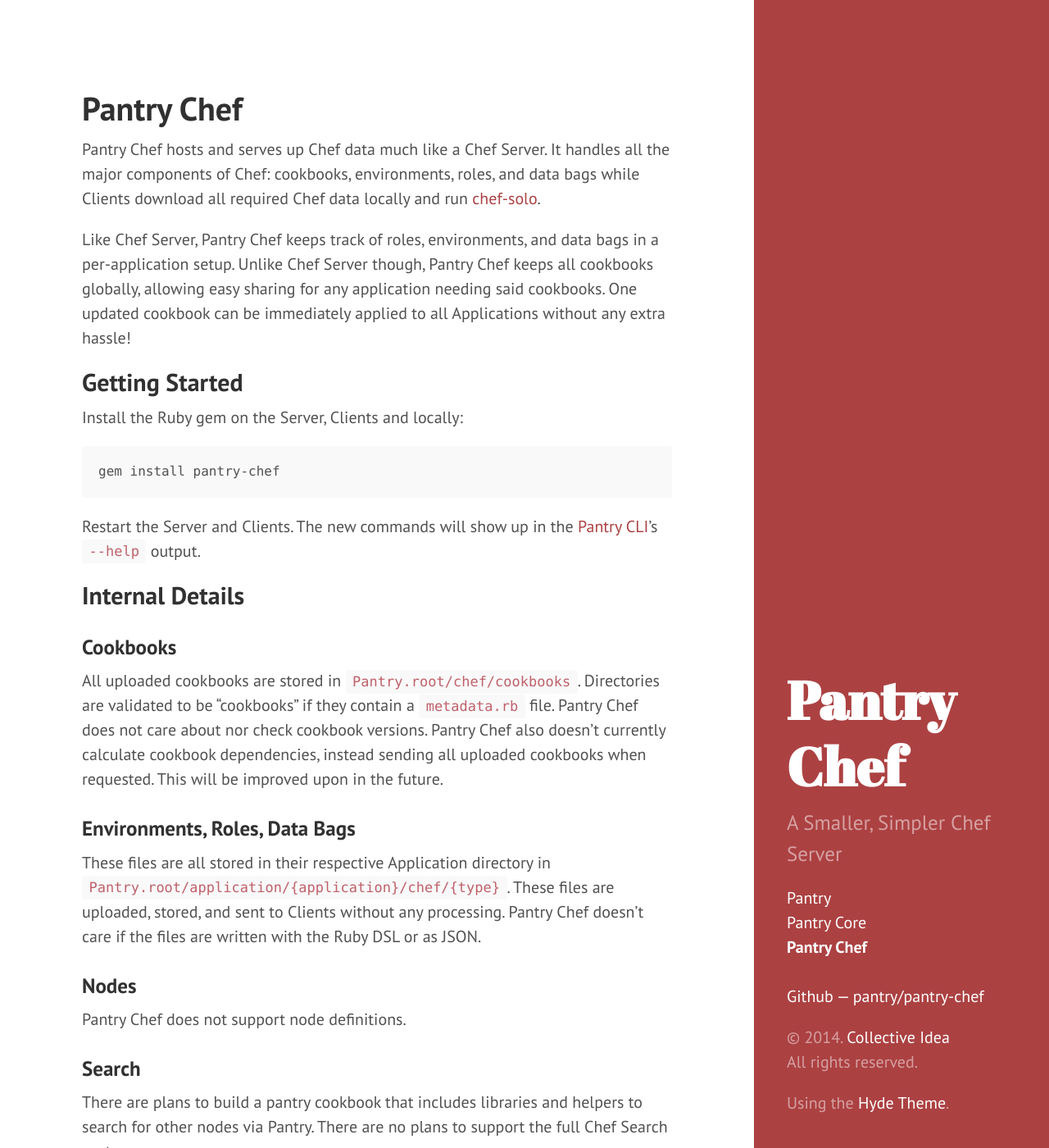
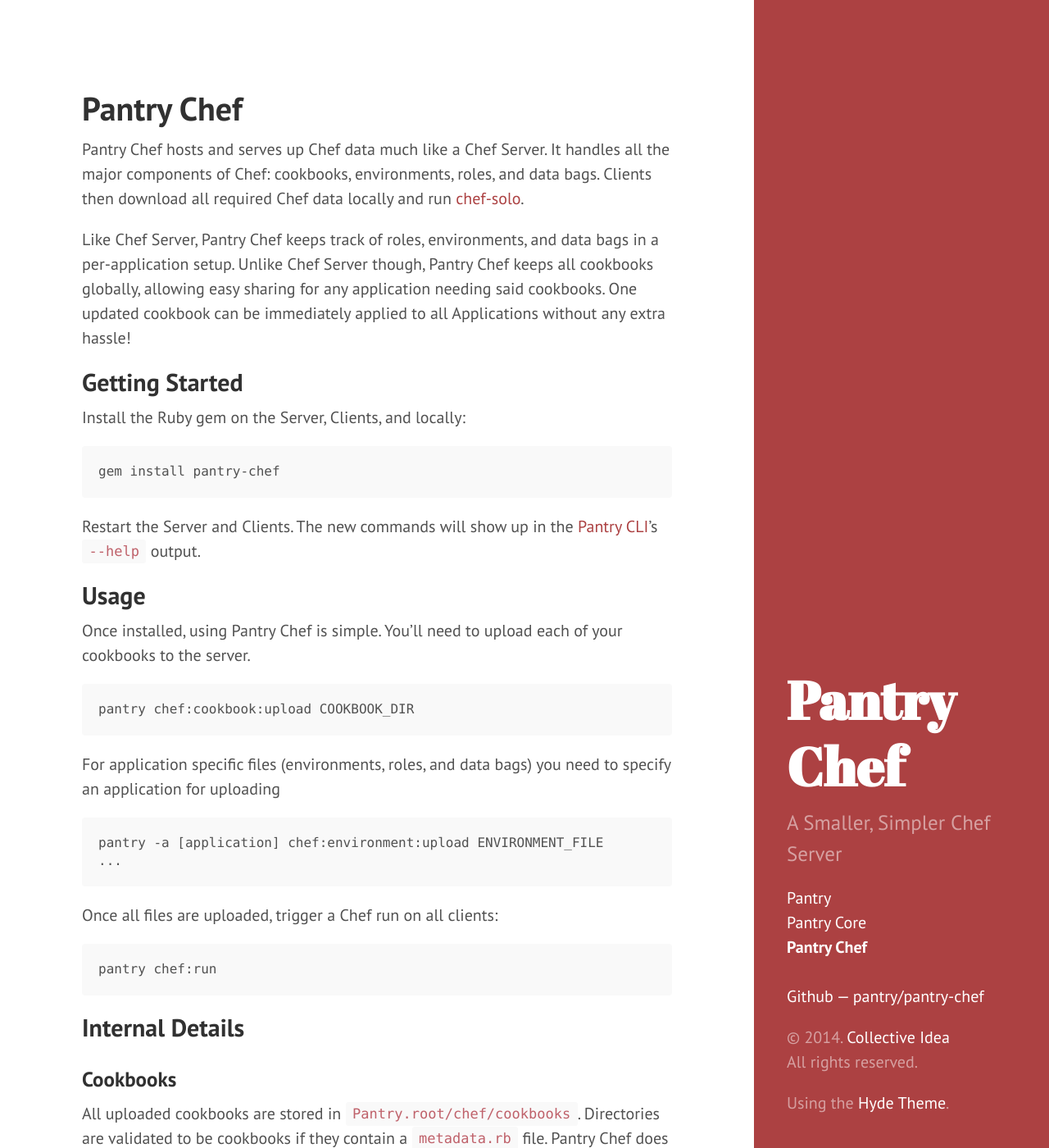
Before and after one commit to pantry/pantry.github.io, a Jekyll site: the page built from chef/index.markdown, in a window 1280 px wide and 1400 px high. Shown: the whole window at 82% size. Built offline with Jekyll 4.4.1, drawn with Linux system fonts in a browser that asks for light colours; some of the changed text lies outside the part shown.

Commit message:
Tweaks to Chef and quick Usage section

```diff
--- a/chef/index.markdown
+++ b/chef/index.markdown
@@ -8,23 +8,38 @@ summary: A Smaller, Simpler Chef Server
 
 # Pantry Chef
 
-Pantry Chef hosts and serves up Chef data much like a Chef Server. It handles all the major components of Chef: cookbooks, environments, roles, and data bags while Clients download all required Chef data locally and run [chef-solo](http://docs.opscode.com/chef_solo.html).
+Pantry Chef hosts and serves up Chef data much like a Chef Server. It handles all the major components of Chef: cookbooks, environments, roles, and data bags. Clients then download all required Chef data locally and run [chef-solo](http://docs.opscode.com/chef_solo.html).
 
 Like Chef Server, Pantry Chef keeps track of roles, environments, and data bags in a per-application setup. Unlike Chef Server though, Pantry Chef keeps all cookbooks globally, allowing easy sharing for any application needing said cookbooks. One updated cookbook can be immediately applied to all Applications without any extra hassle!
 
 ## Getting Started
 
-Install the Ruby gem on the Server, Clients and locally:
+Install the Ruby gem on the Server, Clients, and locally:
 
     gem install pantry-chef
 
 Restart the Server and Clients. The new commands will show up in the [Pantry CLI](/cli.html)'s `--help` output.
 
+## Usage
+
+Once installed, using Pantry Chef is simple. You'll need to upload each of your cookbooks to the server.
+
+    pantry chef:cookbook:upload COOKBOOK_DIR
+
+For application specific files (environments, roles, and data bags) you need to specify an application for uploading
+
+    pantry -a [application] chef:environment:upload ENVIRONMENT_FILE
+    ...
+
+Once all files are uploaded, trigger a Chef run on all clients:
+
+    pantry chef:run
+
 ## Internal Details
 
 ### Cookbooks
 
-All uploaded cookbooks are stored in `Pantry.root/chef/cookbooks`. Directories are validated to be "cookbooks" if they contain a `metadata.rb` file. Pantry Chef does not care about nor check cookbook versions. Pantry Chef also doesn't currently calculate cookbook dependencies, instead sending all uploaded cookbooks when requested. This will be improved upon in the future.
+All uploaded cookbooks are stored in `Pantry.root/chef/cookbooks`. Directories are validated to be cookbooks if they contain a `metadata.rb` file. Pantry Chef does not care about nor check cookbook versions. Pantry Chef also doesn't currently calculate cookbook dependencies, instead sending all uploaded cookbooks to Clients when requested. This will be improved upon in the future.
 
 ### Environments, Roles, Data Bags
 
```
